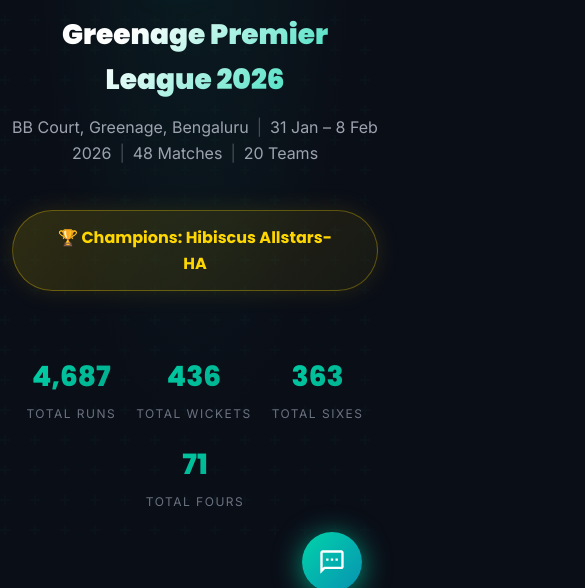
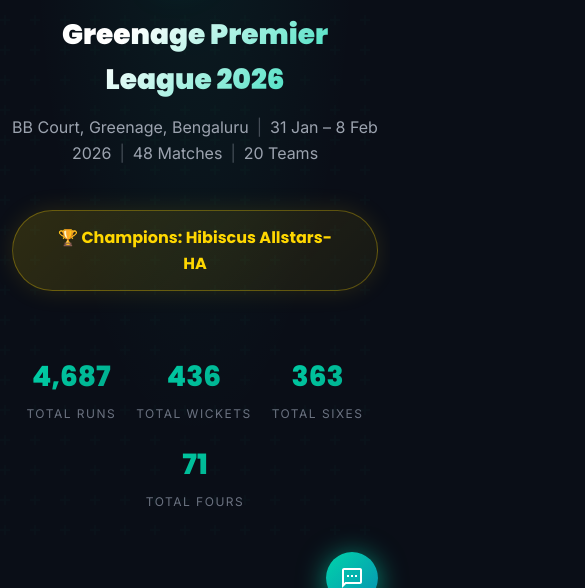
Before and after one commit to adicheq/gpl-dashboard, a plain HTML site: page index.html in a window 390 px wide. Shown: the part 224-812 px from the top of the page, 585 px wide, since content can reach past the window. Drawn offline with nearby package versions, Linux system fonts and the light colour scheme.

Commit message:
Fix chat button mobile positioning, prevent horizontal overflow
Co-Authored-By: Claude Opus 4.6 (1M context) <noreply@anthropic.com>

```diff
--- a/index.html
+++ b/index.html
@@ -25,7 +25,7 @@
   --glass-border: rgba(255,255,255,0.06);
 }
 * { margin: 0; padding: 0; box-sizing: border-box; }
-html { scroll-behavior: smooth; }
+html { scroll-behavior: smooth; overflow-x: hidden; }
 body {
   font-family: 'Inter', sans-serif;
   background: var(--bg-primary);
@@ -509,8 +509,8 @@ tr.highlight-row td:first-child { border-left: 3px solid var(--accent-teal); }
 
 /* ====== ASK ANYTHING CHAT ====== */
 .chat-fab {
-  position: fixed; bottom: 28px; right: 28px; z-index: 9999;
-  width: 60px; height: 60px; border-radius: 50%;
+  position: fixed; bottom: 20px; right: 16px; z-index: 9999;
+  width: 56px; height: 56px; border-radius: 50%;
   background: linear-gradient(135deg, var(--accent-teal), #0891b2);
   border: none; cursor: pointer; display: flex; align-items: center; justify-content: center;
   box-shadow: 0 4px 20px rgba(0,212,170,0.4);
@@ -606,7 +606,9 @@ tr.highlight-row td:first-child { border-left: 3px solid var(--accent-teal); }
 .chat-key-prompt button:hover { background: #00b894; }
 
 @media (max-width: 500px) {
-  .chat-panel { width: calc(100vw - 24px); right: 12px; bottom: 90px; height: 60vh; }
+  .chat-fab { bottom: 16px; right: 12px; width: 52px; height: 52px; }
+  .chat-fab svg { width: 24px; height: 24px; }
+  .chat-panel { width: calc(100vw - 24px); right: 12px; bottom: 80px; height: 60vh; }
 }
 </style>
 </head>
```
